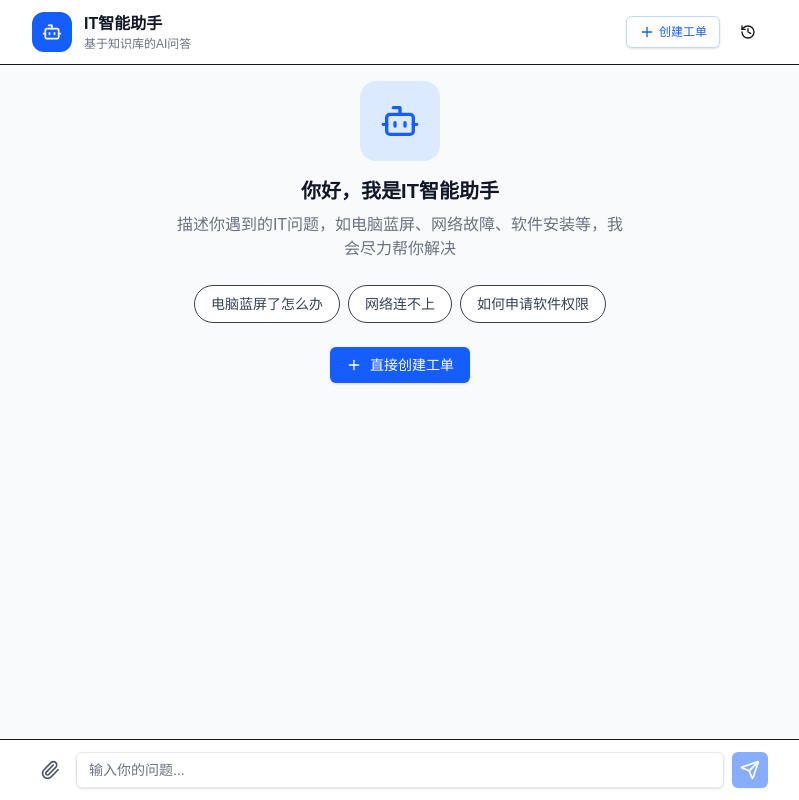
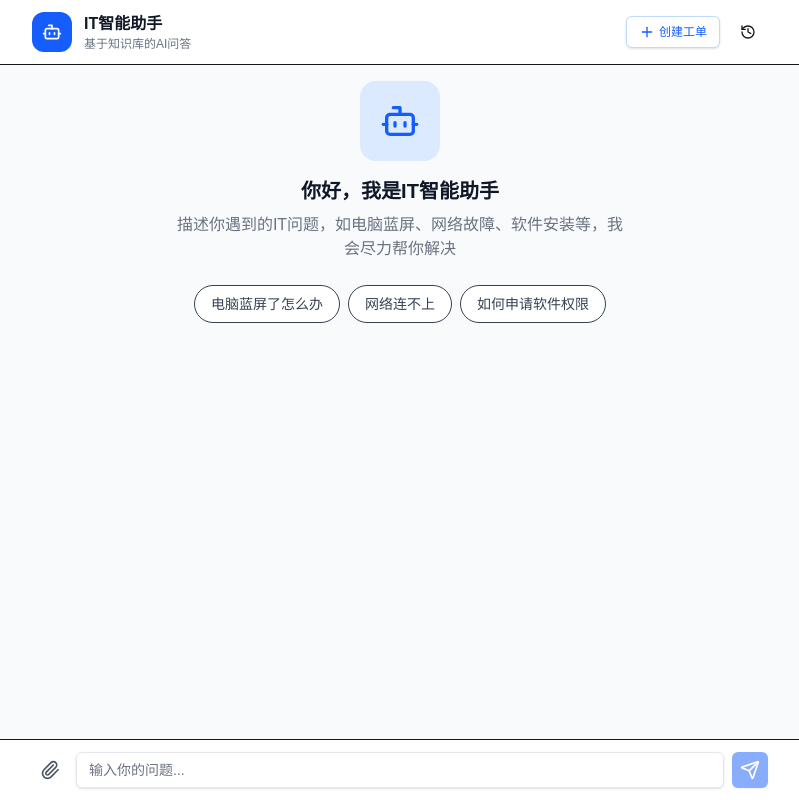
Before and after one commit to HYFLLLo/New-IT-Customer-System, a Next.js app: page /employee in a window 1280 px wide. Shown: the whole page, without its empty margins (240-1039 px from the left). Built offline with nearby package versions, Linux system fonts and the light colour scheme.

Commit message:
fix: 移除首页多余的直接创建工单按钮

```diff
--- a/app/employee/page.tsx
+++ b/app/employee/page.tsx
@@ -256,7 +256,7 @@ export default function EmployeePage() {
             <p className="text-gray-500 max-w-md mb-6">
               描述你遇到的IT问题，如电脑蓝屏、网络故障、软件安装等，我会尽力帮你解决
             </p>
-            <div className="flex flex-wrap gap-2 justify-center mb-6">
+            <div className="flex flex-wrap gap-2 justify-center">
               {['电脑蓝屏了怎么办', '网络连不上', '如何申请软件权限'].map((suggestion) => (
                 <button
                   key={suggestion}
@@ -267,13 +267,6 @@ export default function EmployeePage() {
                 </button>
               ))}
             </div>
-            <Button
-              onClick={() => setShowCreateTicketModal(true)}
-              className="bg-blue-600 hover:bg-blue-700"
-            >
-              <Plus className="w-4 h-4 mr-2" />
-              直接创建工单
-            </Button>
           </div>
         ) : (
           <div className="space-y-4">
```
